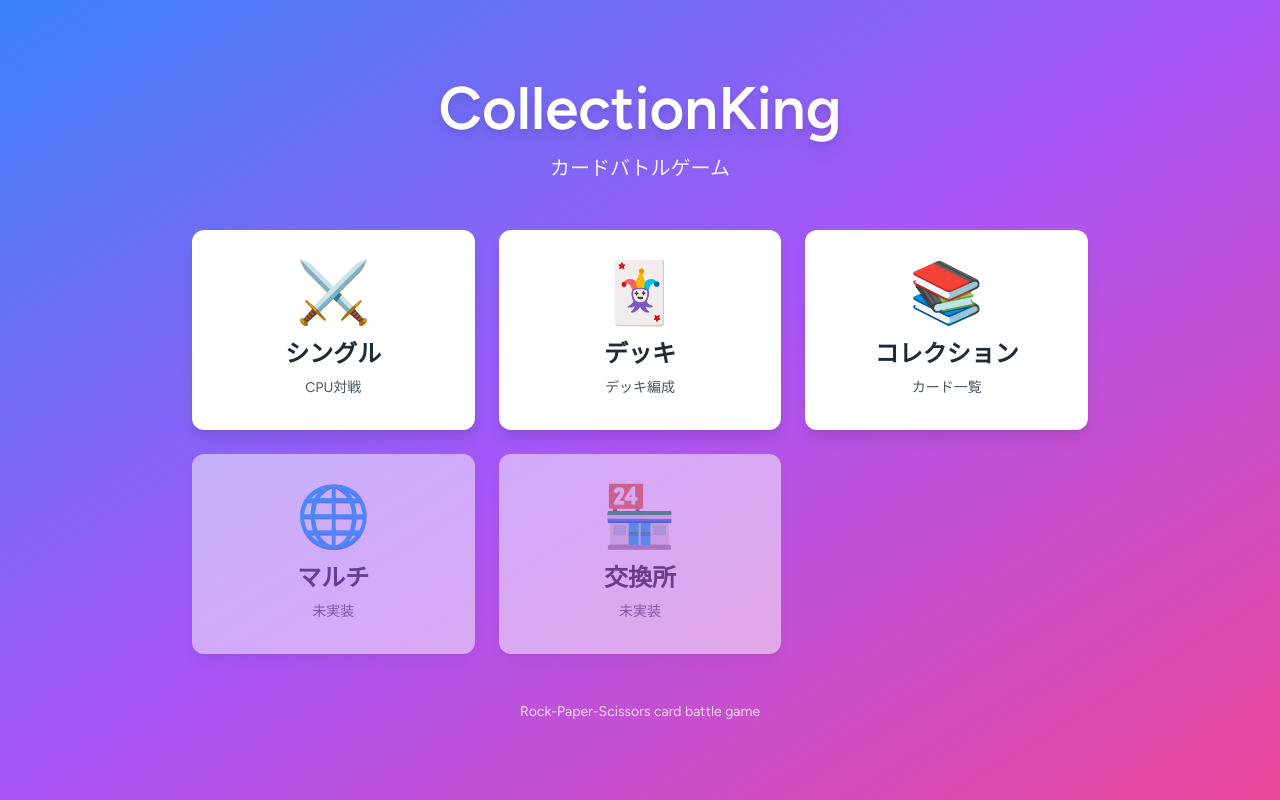
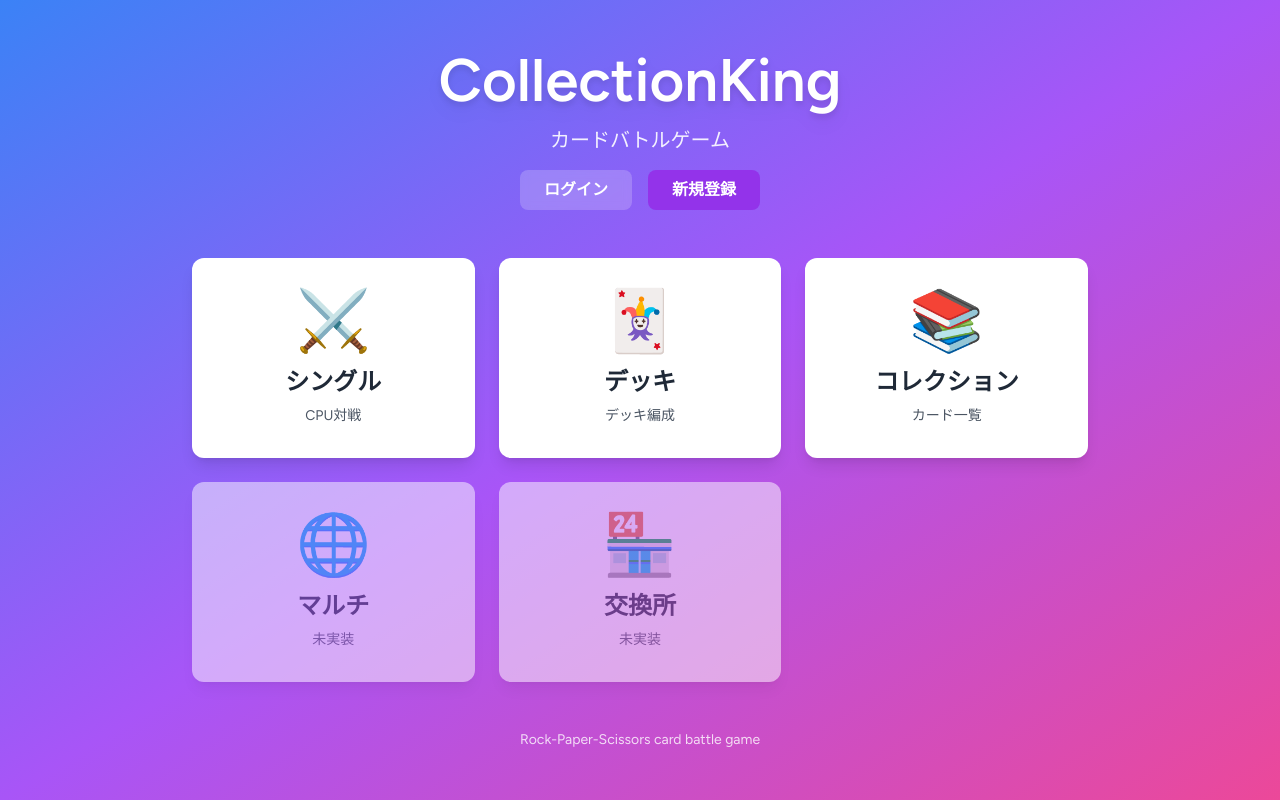
Before and after one commit to Ruu5LP/colectionking, a Laravel app: page / in a window 1280 px wide. Run offline with Laravel 12, Linux system fonts and the light colour scheme; style sheets or scripts are compiled from the project's sources; parts of the project's set-up code (start-up, migrations or seed data) failed here and were passed over.

Commit message:
Add login/register UI and auth integration
Co-authored-by: Ruu5LP <116436229+Ruu5LP@users.noreply.github.com>

```diff
--- a/resources/js/AppRoot.tsx
+++ b/resources/js/AppRoot.tsx
@@ -4,11 +4,15 @@ import Menu from './pages/Menu';
 import Collection from './pages/Collection';
 import Deck from './pages/Deck';
 import Battle from './pages/Battle';
+import Login from './pages/Login';
+import Register from './pages/Register';
 
 const App: React.FC = () => {
     return (
         <Routes>
             <Route path="/" element={<Menu />} />
+            <Route path="/login" element={<Login />} />
+            <Route path="/register" element={<Register />} />
             <Route path="/collection" element={<Collection />} />
             <Route path="/deck" element={<Deck />} />
             <Route path="/battle" element={<Battle />} />
--- a/resources/js/bootstrap.js
+++ b/resources/js/bootstrap.js
@@ -2,3 +2,5 @@ import axios from 'axios';
 window.axios = axios;
 
 window.axios.defaults.headers.common['X-Requested-With'] = 'XMLHttpRequest';
+window.axios.defaults.withCredentials = true;
+window.axios.defaults.withXSRFToken = true;
--- /dev/null
+++ b/resources/js/pages/Login.tsx
@@ -0,0 +1,119 @@
+import React, { useState } from 'react';
+import { useNavigate } from 'react-router-dom';
+import axios from 'axios';
+
+const Login: React.FC = () => {
+  const navigate = useNavigate();
+  const [email, setEmail] = useState('');
+  const [password, setPassword] = useState('');
+  const [error, setError] = useState('');
+  const [loading, setLoading] = useState(false);
+
+  const handleSubmit = async (e: React.FormEvent) => {
+    e.preventDefault();
+    setError('');
+    setLoading(true);
+
+    try {
+      // Get CSRF cookie first
+      await axios.get('/sanctum/csrf-cookie');
+
+      // Login
+      await axios.post('/api/login', {
+        email,
+        password,
+      });
+
+      // Redirect to home
+      navigate('/');
+    } catch (err: any) {
+      if (err.response?.data?.errors) {
+        const errors = err.response.data.errors;
+        setError(Object.values(errors).flat().join(' '));
+      } else if (err.response?.data?.message) {
+        setError(err.response.data.message);
+      } else {
+        setError('ログインに失敗しました');
+      }
+    } finally {
+      setLoading(false);
+    }
+  };
+
+  return (
+    <div className="min-h-screen bg-gradient-to-br from-blue-500 via-purple-500 to-pink-500 flex items-center justify-center p-4">
+      <div className="bg-white rounded-xl shadow-2xl p-8 w-full max-w-md">
+        <h1 className="text-3xl font-bold text-gray-800 mb-6 text-center">ログイン</h1>
+
+        {error && (
+          <div className="bg-red-100 border border-red-400 text-red-700 px-4 py-3 rounded mb-4">
+            {error}
+          </div>
+        )}
+
+        <form onSubmit={handleSubmit} className="space-y-4">
+          <div>
+            <label htmlFor="email" className="block text-sm font-medium text-gray-700 mb-1">
+              メールアドレス
+            </label>
+            <input
+              type="email"
+              id="email"
+              value={email}
+              onChange={(e) => setEmail(e.target.value)}
+              required
+              className="w-full px-4 py-2 border border-gray-300 rounded-lg focus:ring-2 focus:ring-purple-500 focus:border-transparent"
+              placeholder="your@email.com"
+            />
+          </div>
+
+          <div>
+            <label htmlFor="password" className="block text-sm font-medium text-gray-700 mb-1">
+              パスワード
+            </label>
+            <input
+              type="password"
+              id="password"
+              value={password}
+              onChange={(e) => setPassword(e.target.value)}
+              required
+              className="w-full px-4 py-2 border border-gray-300 rounded-lg focus:ring-2 focus:ring-purple-500 focus:border-transparent"
+              placeholder="パスワード"
+            />
+          </div>
+
+          <button
+            type="submit"
+            disabled={loading}
+            className="w-full bg-purple-600 hover:bg-purple-700 text-white font-bold py-3 px-4 rounded-lg transition-colors disabled:opacity-50 disabled:cursor-not-allowed"
+          >
+            {loading ? 'ログイン中...' : 'ログイン'}
+          </button>
+        </form>
+
+        <div className="mt-6 text-center">
+          <p className="text-gray-600">
+            アカウントをお持ちでないですか？{' '}
+            <button
+              onClick={() => navigate('/register')}
+              className="text-purple-600 hover:text-purple-700 font-medium"
+            >
+              新規登録
+            </button>
+          </p>
+        </div>
+
+        <div className="mt-4 text-center">
+          <button
+            onClick={() => navigate('/')}
+            className="text-gray-500 hover:text-gray-700"
+          >
+            戻る
+          </button>
+        </div>
+      </div>
+    </div>
+  );
+};
+
+export default Login;
--- a/resources/js/pages/Menu.tsx
+++ b/resources/js/pages/Menu.tsx
@@ -1,8 +1,10 @@
 import React from 'react';
 import { useNavigate } from 'react-router-dom';
+import { useAuth } from '../hooks/useAuth';
 
 const Menu: React.FC = () => {
   const navigate = useNavigate();
+  const { user, loading, logout } = useAuth();
 
   const menuItems = [
     {
@@ -42,6 +44,10 @@ const Menu: React.FC = () => {
     },
   ];
 
+  const handleLogout = async () => {
+    await logout();
+  };
+
   return (
     <div className="min-h-screen bg-gradient-to-br from-blue-500 via-purple-500 to-pink-500 flex items-center justify-center p-4">
       <div className="max-w-4xl w-full">
@@ -52,6 +58,39 @@ const Menu: React.FC = () => {
           <p className="text-xl text-white/90">
             カードバトルゲーム
           </p>
+
+          {!loading && (
+            <div className="mt-4">
+              {user ? (
+                <div className="bg-white/20 backdrop-blur-sm rounded-lg p-4 inline-block">
+                  <p className="text-white text-lg mb-2">
+                    ようこそ <span className="font-bold">{user.display_name}</span> さん
+                  </p>
+                  <button
+                    onClick={handleLogout}
+                    className="text-white/90 hover:text-white underline text-sm"
+                  >
+                    ログアウト
+                  </button>
+                </div>
+              ) : (
+                <div className="space-x-4">
+                  <button
+                    onClick={() => navigate('/login')}
+                    className="bg-white/20 backdrop-blur-sm hover:bg-white/30 text-white font-bold py-2 px-6 rounded-lg transition-colors"
+                  >
+                    ログイン
+                  </button>
+                  <button
+                    onClick={() => navigate('/register')}
+                    className="bg-purple-600 hover:bg-purple-700 text-white font-bold py-2 px-6 rounded-lg transition-colors"
+                  >
+                    新規登録
+                  </button>
+                </div>
+              )}
+            </div>
+          )}
         </div>
 
         <div className="grid grid-cols-1 md:grid-cols-2 lg:grid-cols-3 gap-6">
--- /dev/null
+++ b/resources/js/pages/Register.tsx
@@ -0,0 +1,156 @@
+import React, { useState } from 'react';
+import { useNavigate } from 'react-router-dom';
+import axios from 'axios';
+
+const Register: React.FC = () => {
+  const navigate = useNavigate();
+  const [email, setEmail] = useState('');
+  const [displayName, setDisplayName] = useState('');
+  const [password, setPassword] = useState('');
+  const [passwordConfirmation, setPasswordConfirmation] = useState('');
+  const [error, setError] = useState('');
+  const [loading, setLoading] = useState(false);
+
+  const handleSubmit = async (e: React.FormEvent) => {
+    e.preventDefault();
+    setError('');
+    setLoading(true);
+
+    try {
+      // Get CSRF cookie first
+      await axios.get('/sanctum/csrf-cookie');
+
+      // Register
+      await axios.post('/api/register', {
+        email,
+        display_name: displayName,
+        password,
+        password_confirmation: passwordConfirmation,
+      });
+
+      // Redirect to home
+      navigate('/');
+    } catch (err: any) {
+      if (err.response?.data?.errors) {
+        const errors = err.response.data.errors;
+        setError(Object.values(errors).flat().join(' '));
+      } else if (err.response?.data?.message) {
+        setError(err.response.data.message);
+      } else {
+        setError('登録に失敗しました');
+      }
+    } finally {
+      setLoading(false);
+    }
+  };
+
+  return (
+    <div className="min-h-screen bg-gradient-to-br from-blue-500 via-purple-500 to-pink-500 flex items-center justify-center p-4">
+      <div className="bg-white rounded-xl shadow-2xl p-8 w-full max-w-md">
+        <h1 className="text-3xl font-bold text-gray-800 mb-6 text-center">新規登録</h1>
+
+        {error && (
+          <div className="bg-red-100 border border-red-400 text-red-700 px-4 py-3 rounded mb-4">
+            {error}
+          </div>
+        )}
+
+        <form onSubmit={handleSubmit} className="space-y-4">
+          <div>
+            <label htmlFor="email" className="block text-sm font-medium text-gray-700 mb-1">
+              メールアドレス
+            </label>
+            <input
+              type="email"
+              id="email"
+              value={email}
+              onChange={(e) => setEmail(e.target.value)}
+              required
+              className="w-full px-4 py-2 border border-gray-300 rounded-lg focus:ring-2 focus:ring-purple-500 focus:border-transparent"
+              placeholder="your@email.com"
+            />
+          </div>
+
+          <div>
+            <label htmlFor="displayName" className="block text-sm font-medium text-gray-700 mb-1">
+              表示名 (最大30文字)
+            </label>
+            <input
+              type="text"
+              id="displayName"
+              value={displayName}
+              onChange={(e) => setDisplayName(e.target.value)}
+              required
+              maxLength={30}
+              className="w-full px-4 py-2 border border-gray-300 rounded-lg focus:ring-2 focus:ring-purple-500 focus:border-transparent"
+              placeholder="ゲーム内で表示される名前"
+            />
+          </div>
+
+          <div>
+            <label htmlFor="password" className="block text-sm font-medium text-gray-700 mb-1">
+              パスワード (最低8文字)
+            </label>
+            <input
+              type="password"
+              id="password"
+              value={password}
+              onChange={(e) => setPassword(e.target.value)}
+              required
+              minLength={8}
+              className="w-full px-4 py-2 border border-gray-300 rounded-lg focus:ring-2 focus:ring-purple-500 focus:border-transparent"
+              placeholder="パスワード"
+            />
+          </div>
+
+          <div>
+            <label htmlFor="passwordConfirmation" className="block text-sm font-medium text-gray-700 mb-1">
+              パスワード確認
+            </label>
+            <input
+              type="password"
+              id="passwordConfirmation"
+              value={passwordConfirmation}
+              onChange={(e) => setPasswordConfirmation(e.target.value)}
+              required
+              minLength={8}
+              className="w-full px-4 py-2 border border-gray-300 rounded-lg focus:ring-2 focus:ring-purple-500 focus:border-transparent"
+              placeholder="パスワードを再入力"
+            />
+          </div>
+
+          <button
+            type="submit"
+            disabled={loading}
+            className="w-full bg-purple-600 hover:bg-purple-700 text-white font-bold py-3 px-4 rounded-lg transition-colors disabled:opacity-50 disabled:cursor-not-allowed"
+          >
+            {loading ? '登録中...' : '登録'}
+          </button>
+        </form>
+
+        <div className="mt-6 text-center">
+          <p className="text-gray-600">
+            すでにアカウントをお持ちですか？{' '}
+            <button
+              onClick={() => navigate('/login')}
+              className="text-purple-600 hover:text-purple-700 font-medium"
+            >
+              ログイン
+            </button>
+          </p>
+        </div>
+
+        <div className="mt-4 text-center">
+          <button
+            onClick={() => navigate('/')}
+            className="text-gray-500 hover:text-gray-700"
+          >
+            戻る
+          </button>
+        </div>
+      </div>
+    </div>
+  );
+};
+
+export default Register;
```
Also changed, not shown: resources/js/hooks/useAuth.ts (added, +43 -0 lines).
